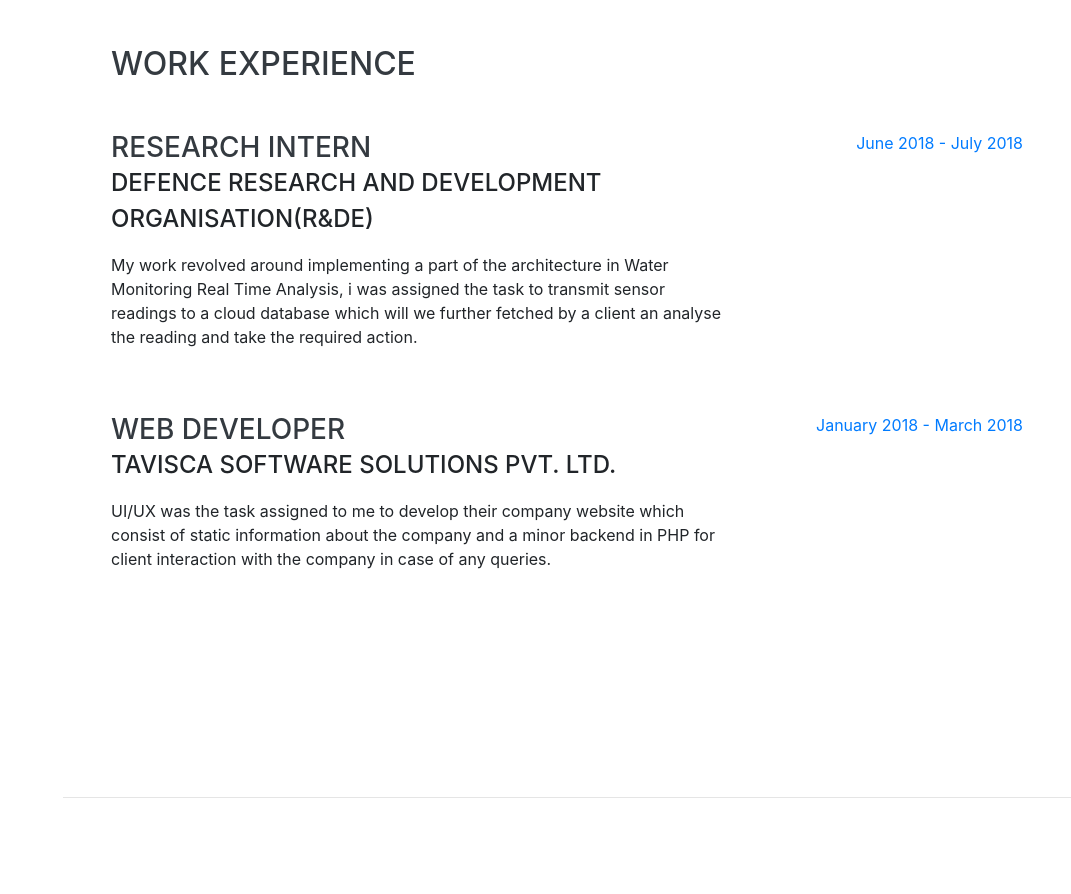
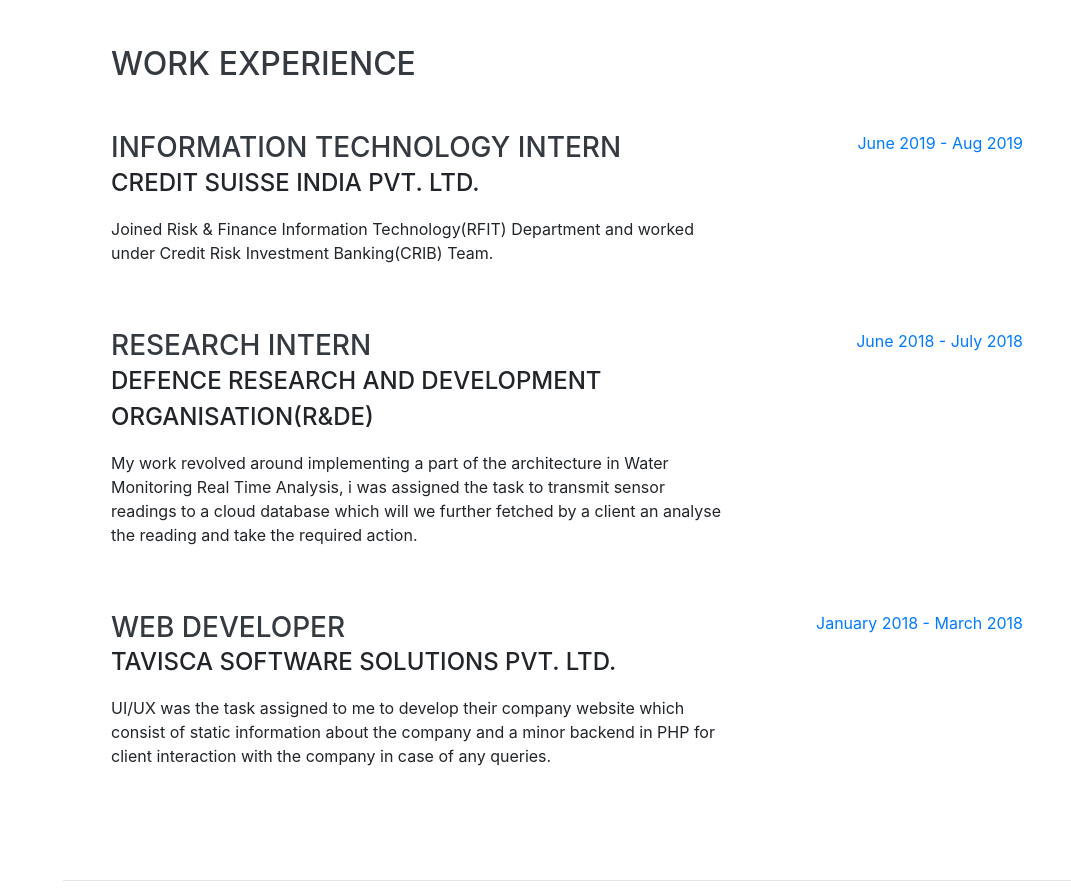
Before and after one commit to halfbloodprince16/halfbloodprince16.github.io, a website with bundled scripts: page index.html in a window 1280 px wide. Shown: the part 804-1698 px from the top of the page, without its empty margins (209-1280 px from the left). Built offline with nearby package versions, Linux system fonts and the light colour scheme; a web font is replaced by a local one.

Commit message:
Update index.html

```diff
--- a/index.html
+++ b/index.html
@@ -93,6 +93,17 @@
     <section class="resume-section p-3 p-lg-5 d-flex justify-content-center" id="experience">
       <div class="w-100">
         <h2 class="mb-5">Work Experience</h2>
+
+        <div class="resume-item d-flex flex-column flex-md-row justify-content-between mb-5">
+          <div class="resume-content">
+            <h3 class="mb-0">Information Technology Intern</h3>
+            <div class="subheading mb-3">Credit Suisse India Pvt. Ltd.</div>
+            <p>Joined Risk & Finance Information Technology(RFIT) Department and worked under Credit Risk Investment Banking(CRIB) Team.</p>
+          </div>
+          <div class="resume-date text-md-right">
+            <span class="text-primary">June 2019 - Aug 2019</span>
+          </div>
+        </div>
 
         <div class="resume-item d-flex flex-column flex-md-row justify-content-between mb-5">
           <div class="resume-content">
```
